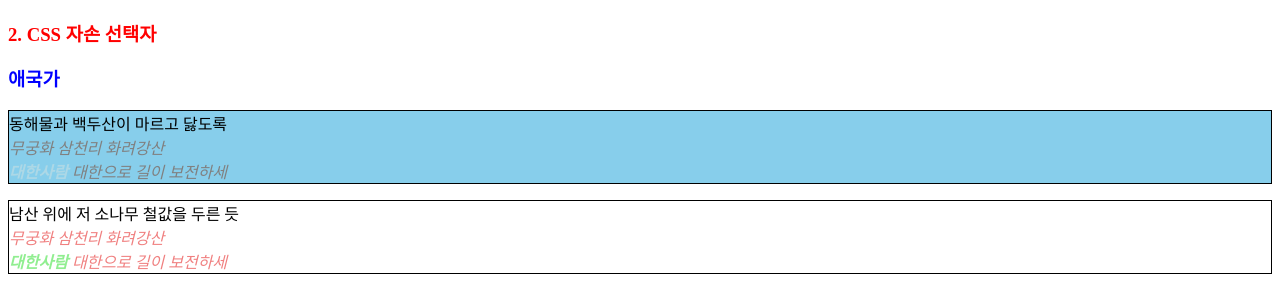
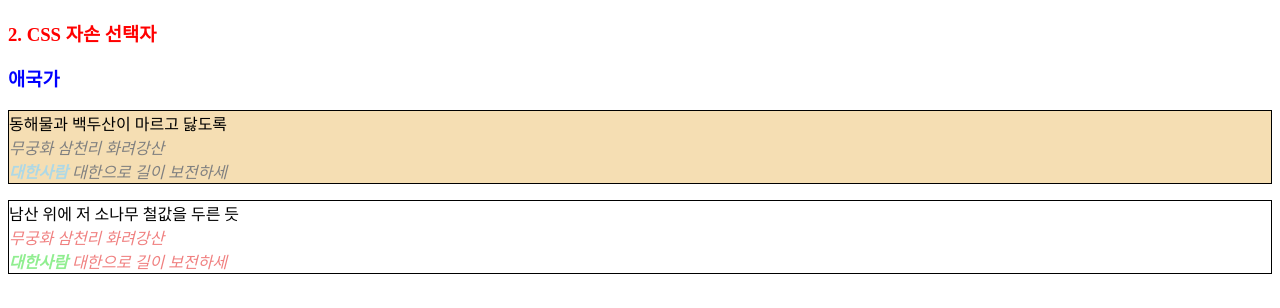
Before and after one commit to sub1n17/HTML, a plain HTML site: page Ch03/2_CSS_자손_ 선택자.html in a window 1280 px wide. Drawn offline with Linux system fonts and the light colour scheme.

Commit message:
add ch03

```diff
--- a/Ch03/2_CSS_자손_ 선택자.html
+++ b/Ch03/2_CSS_자손_ 선택자.html
@@ -38,7 +38,7 @@
                 ~ : 모든 형제 선택
             */
             section > h3 + p {
-                background-color: skyblue;
+                background-color: wheat;
             }
 
             section > h3 ~ p {
```
